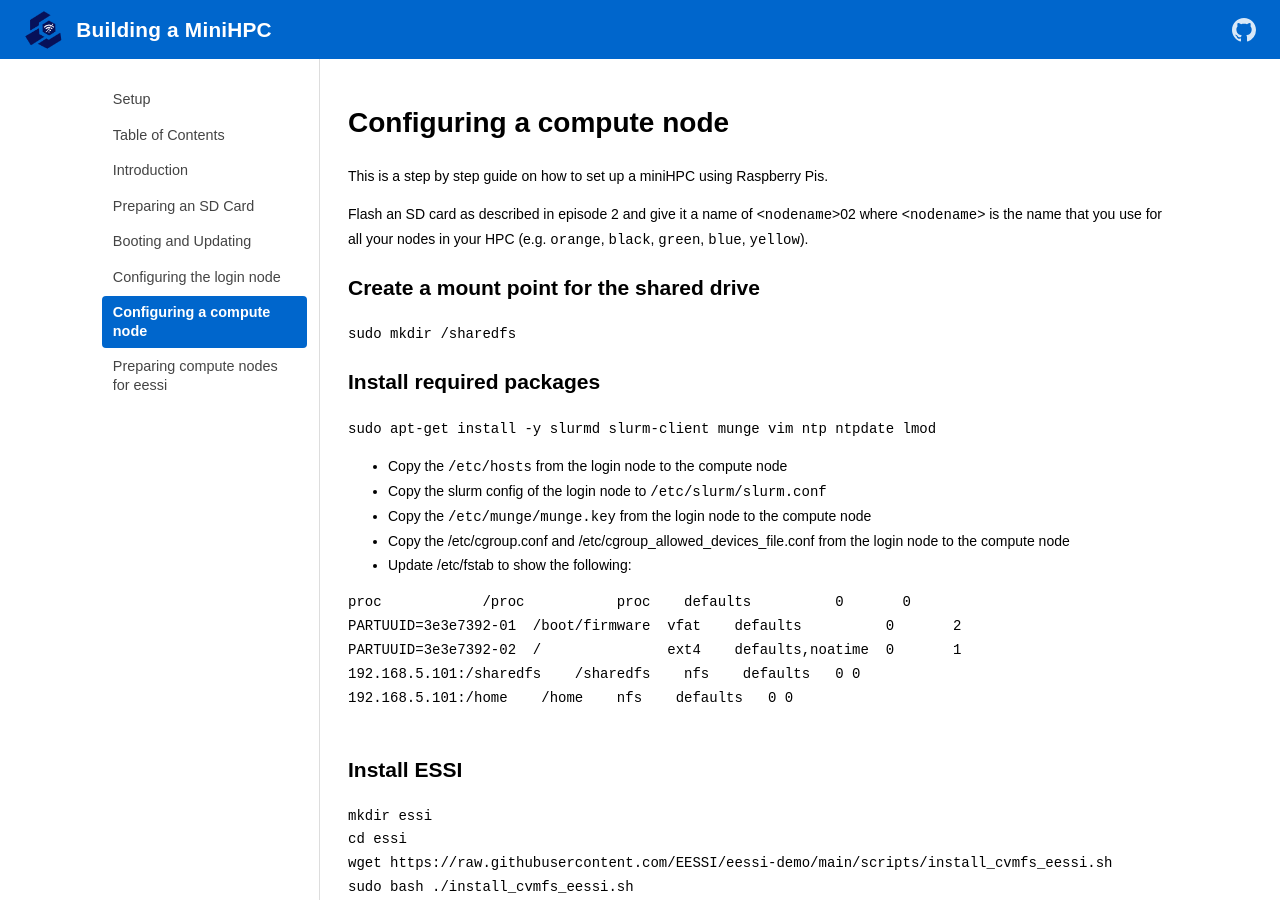
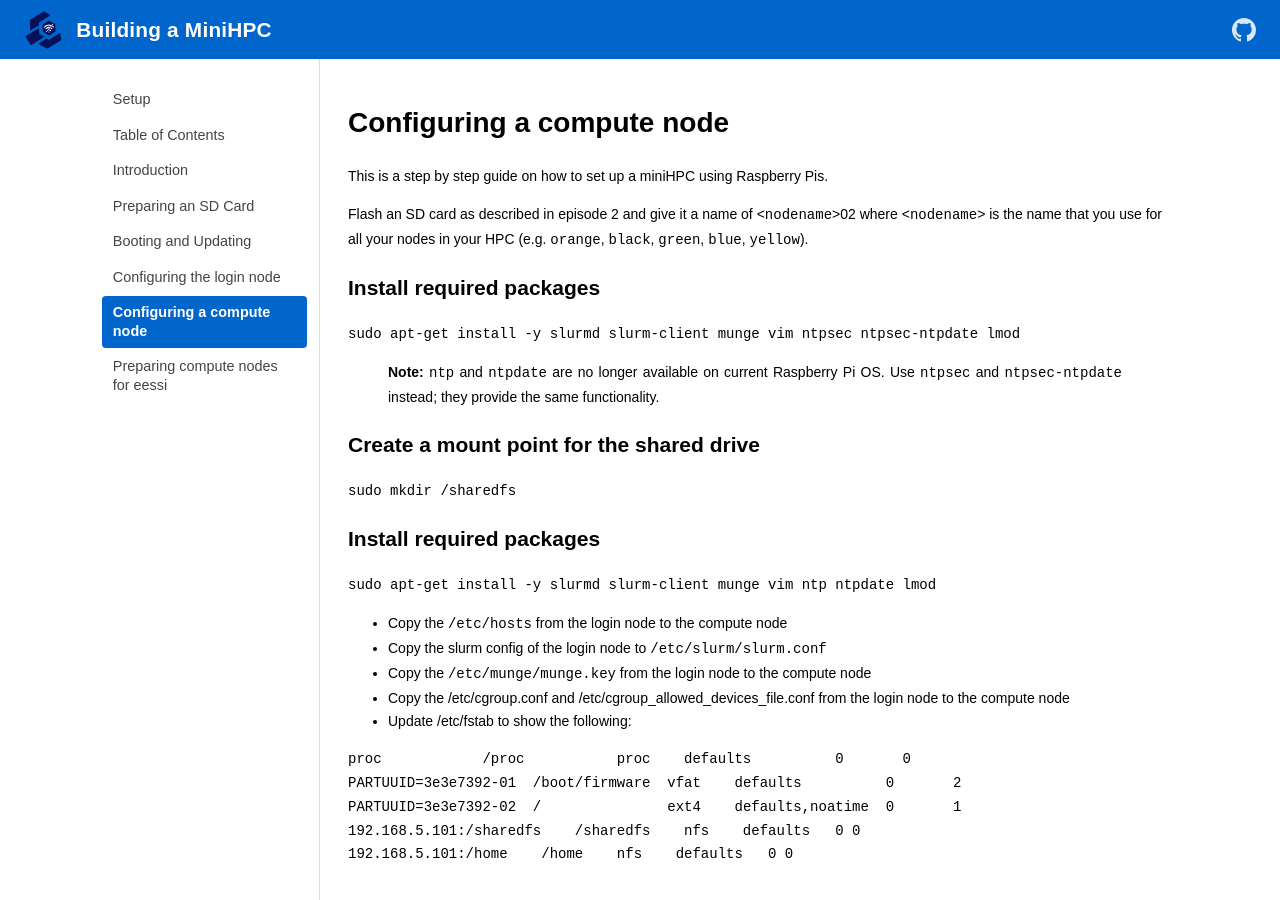
Before and after one commit to carpentriesoffline/Building_a_miniHPC_for_Training, a Jekyll site: the page built from 05-configurationCompute.md, in a window 1280 px wide and 900 px high. Built offline with Jekyll 4.4.1, drawn with Linux system fonts in a browser that asks for light colours.

Commit message:
fix: ntp and ntpdate packages (towards #11)
The install command includes ntp and ntpdate, both
unavailable on modern Raspbian. Replace with ntpsec and ntpsec-ntpdate.

````diff
--- a/05-configurationCompute.md
+++ b/05-configurationCompute.md
@@ -7,6 +7,16 @@ This is a step by step guide on how to set up a miniHPC using Raspberry Pis.
 
 Flash an SD card as described in episode 2 and give it a name of <`nodename`>02 where <`nodename`> is the
 name that you use for all your nodes in your HPC (e.g. `orange`, `black`, `green`, `blue`, `yellow`).
+
+## Install required packages
+
+```bash
+sudo apt-get install -y slurmd slurm-client munge vim ntpsec ntpsec-ntpdate lmod
+```
+
+> **Note:** `ntp` and `ntpdate` are no longer available on current Raspberry Pi OS. Use `ntpsec`
+> and `ntpsec-ntpdate` instead; they provide the same functionality.
+
 
 ## Create a mount point for the shared drive
 
````
